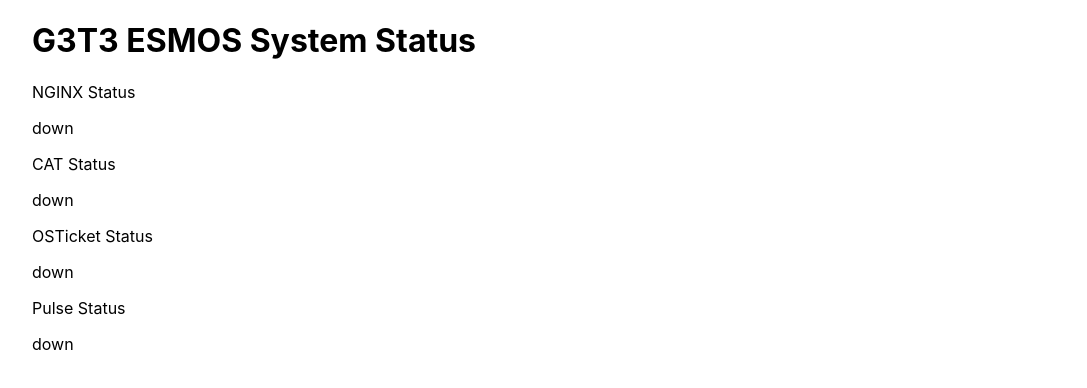
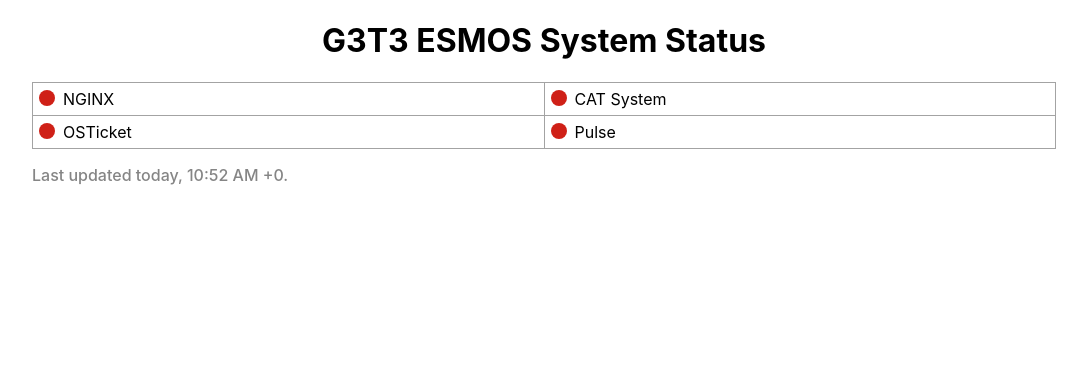
Before and after one commit to the-weds-meetup/esmos3-status, a React (Create React App) app: page / in a window 1280 px wide. Shown: the top 388 px of the page, without its empty margins (96-1183 px from the left). Built offline with nearby package versions, Linux system fonts and the light colour scheme; no server answers.

Commit message:
feat: add updated date and data table

```diff
--- /dev/null
+++ b/src/components/StatusColor.tsx
@@ -0,0 +1,36 @@
+import React, { useEffect, useState } from 'react';
+import styled from 'styled-components';
+
+interface StatusColorProps {
+  isOnline?: boolean;
+}
+
+const ColorContainerOnline = styled.div`
+  height: 16px;
+  width: 16px;
+  background-color: #2A990B;
+  border-radius: 50%;
+  position: relative;
+  top: 1px;
+`
+
+const ColorContainerOffline = styled.div`
+  height: 16px;
+  width: 16px;
+  background-color: #CF2017;
+  border-radius: 50%;
+  position: relative;
+  top: 1px;
+`
+
+const StatusColor: React.FC<StatusColorProps> = (props: StatusColorProps) => {
+  const { isOnline } = props;
+
+  return isOnline ? (<ColorContainerOnline />) : (<ColorContainerOffline />);
+}
+
+StatusColor.defaultProps = {
+  isOnline: false,
+}
+
+export default StatusColor;
--- /dev/null
+++ b/src/components/StatusTable.tsx
@@ -0,0 +1,77 @@
+import React from 'react';
+import styled from 'styled-components';
+
+import { StatusColor } from './';
+
+interface StatusTableProps {
+  nginx: boolean;
+  cat: boolean;
+  ticket: boolean;
+  pulse: boolean;
+}
+
+
+const TableWrapper = styled.table`
+  width: 100%;
+  border-collapse: collapse;
+
+  td {
+    border: 1px solid #A3A3A3;
+    padding: 6px;
+    width: 50%;
+  }
+
+  .table-data {
+    display: flex;
+
+    span {
+      margin: 0;
+      padding-left: 8px;
+    }
+  }
+`
+
+const StatusTable: React.FC<StatusTableProps> = (props: StatusTableProps) => {
+  const { nginx, cat, ticket, pulse } = props;
+
+  return (
+      <TableWrapper>
+        <tbody>
+
+          <tr>
+            <td>
+              <div className='table-data'>
+                <StatusColor isOnline={nginx}/>
+                <span>NGINX</span>
+              </div>
+            </td>
+            <td>
+              <div className='table-data'>
+                <StatusColor isOnline={cat}/>
+                <span>CAT System</span>
+              </div>
+            </td>
+          </tr>
+
+          <tr>
+            <td>
+              <div className='table-data'>
+                <StatusColor isOnline={ticket}/>
+                <span>OSTicket</span>
+              </div>
+            </td>
+            <td>
+              <div className='table-data'>
+                <StatusColor isOnline={pulse}/>
+                <span>Pulse</span>
+              </div>
+            </td>
+
+          </tr>
+
+        </tbody>
+      </TableWrapper>
+  )
+}
+
+export default StatusTable;
--- /dev/null
+++ b/src/components/StatusTime.tsx
@@ -0,0 +1,65 @@
+import React, { useEffect, useState } from 'react';
+import styled from 'styled-components';
+
+interface TimeProps {
+  time: number;
+}
+
+const TimeWrapper = styled.div`
+  width: 100%;
+  color: #858585;
+  font-weight: 500;
+`;
+
+const Timer: React.FC<TimeProps> = (props: TimeProps) => {
+  const { time } = props;
+  const dateNow = new Date();
+  const [date, setDate] = useState('');
+
+  const isSameDay = (dateA: Date, dateB: Date) => {
+    return dateA.toDateString() === dateB.toDateString();
+  }
+
+  const returnDateString = (compareDate: Date) => {
+    if(isSameDay(compareDate, dateNow)) {
+      return 'Last updated today';
+    }
+
+    const dateArray = compareDate.toDateString().split(' ');
+    return `Last updated ${dateArray[2]} ${dateArray[1]}`;
+  };
+
+  const returnTimeString = (date: Date) => {
+    let hours = date.getHours();
+    let mins = date.getMinutes();
+    const ampm = hours >= 12 ? 'PM' : 'AM';
+
+    // set to 12 hours
+    hours = hours % 12;
+    hours = hours === 0 ? 12 : hours;
+
+    // add 0 padding to mins
+    const minStr = mins < 10 ? '0' + mins : mins;
+
+    // get timezone
+    const timezoneOffset = date.getTimezoneOffset() / -60;
+    const timezone = timezoneOffset < 0 ? timezoneOffset : '+' + timezoneOffset;
+
+    return `${hours}:${minStr} ${ampm} ${timezone}`;
+  }
+
+  useEffect(() => {
+    const fetchedDate = new Date(time);
+    const dateString = returnDateString(fetchedDate);
+    const timeString = returnTimeString(fetchedDate);
+    setDate(`${dateString}, ${timeString}.`);
+  }, []);
+
+  return (
+    <TimeWrapper>
+      <p>{date}</p>
+    </TimeWrapper>
+  );
+}
+
+export default Timer;
--- /dev/null
+++ b/src/components/index.tsx
@@ -0,0 +1,3 @@
+export { default as StatusTable } from './StatusTable';
+export { default as StatusColor } from './StatusColor';
+export { default as StatusTime } from './StatusTime';
--- a/src/screens/home.tsx
+++ b/src/screens/home.tsx
@@ -1,6 +1,8 @@
 import axios, {AxiosError, AxiosResponse} from 'axios';
 import React, { useEffect, useState } from 'react';
 import styled from 'styled-components';
+
+import { StatusTable, StatusTime } from '../components';
 
 interface EsmosResponse {
   time: number;
@@ -24,11 +26,19 @@
   };
 }
 
+const HomeWrapper = styled.div`
+  h1 {
+    text-align: center
+  }
+`;
+
 const Home: React.FC = () => {
-  const [nginxStatus, setNginxStatus] = useState(false);
-  const [catStatus, setCatStatus] = useState(false);
-  const [ticketStatus, setTicketStatus] = useState(false);
-  const [pulseStatus, setPulseStatus] = useState(false);
+  const [statusUpdate, setStatusUpdate] = useState({
+    nginx: false,
+    cat: false,
+    ticket: false,
+    pulse: false,
+  });
   const [unixTime, setUnixTime] = useState(Date.now);
   const [isDataFetch, setDataFetch] = useState(false);
 
@@ -45,43 +55,37 @@
           return undefined;
         });
 
-      console.log(response)
-
       if (response) {
-        setNginxStatus(response.data.nginx.isAlive);
-        setCatStatus(response.data.cat.isAlive);
-        setTicketStatus(response.data.osticket.isAlive);
-        setPulseStatus(response.data.pulse.isAlive);
+        setStatusUpdate({
+          nginx: response.data.nginx.isAlive,
+          cat: response.data.cat.isAlive,
+          ticket: response.data.osticket.isAlive,
+          pulse: response.data.pulse.isAlive,
+        });
         setUnixTime(response.time);
       }
+      setDataFetch(true);
     };
 
     getData();
-    document.title = 'ESMOS Status';
   }, []);
 
-  console.log(nginxStatus)
+  return (
+    <HomeWrapper>
+      <h1>G3T3 ESMOS System Status</h1>
 
-  return (
-    <>
-      <h1>G3T3 ESMOS System Status</h1>
-      <div>
-        <p>NGINX Status</p>
-        <p>{nginxStatus ? 'up' : 'down'}</p>
-      </div>
-      <div>
-        <p>CAT Status</p>
-        <p>{catStatus ? 'up' : 'down'}</p>
-      </div>
-      <div>
-        <p>OSTicket Status</p>
-        <p>{ticketStatus ? 'up' : 'down'}</p>
-      </div>
-      <div>
-        <p>Pulse Status</p>
-        <p>{pulseStatus ? 'up' : 'down'}</p>
-      </div>
-    </>
+      {isDataFetch && (
+        <>
+          <StatusTable
+            nginx={statusUpdate.nginx}
+            cat={statusUpdate.cat}
+            ticket={statusUpdate.ticket}
+            pulse={statusUpdate.pulse}
+          />
+          <StatusTime time={unixTime} />
+        </>
+      )}
+    </HomeWrapper>
   )
 }
 
```
Also changed, not shown: 1 other file (tests, documents, lock files or other folders).
